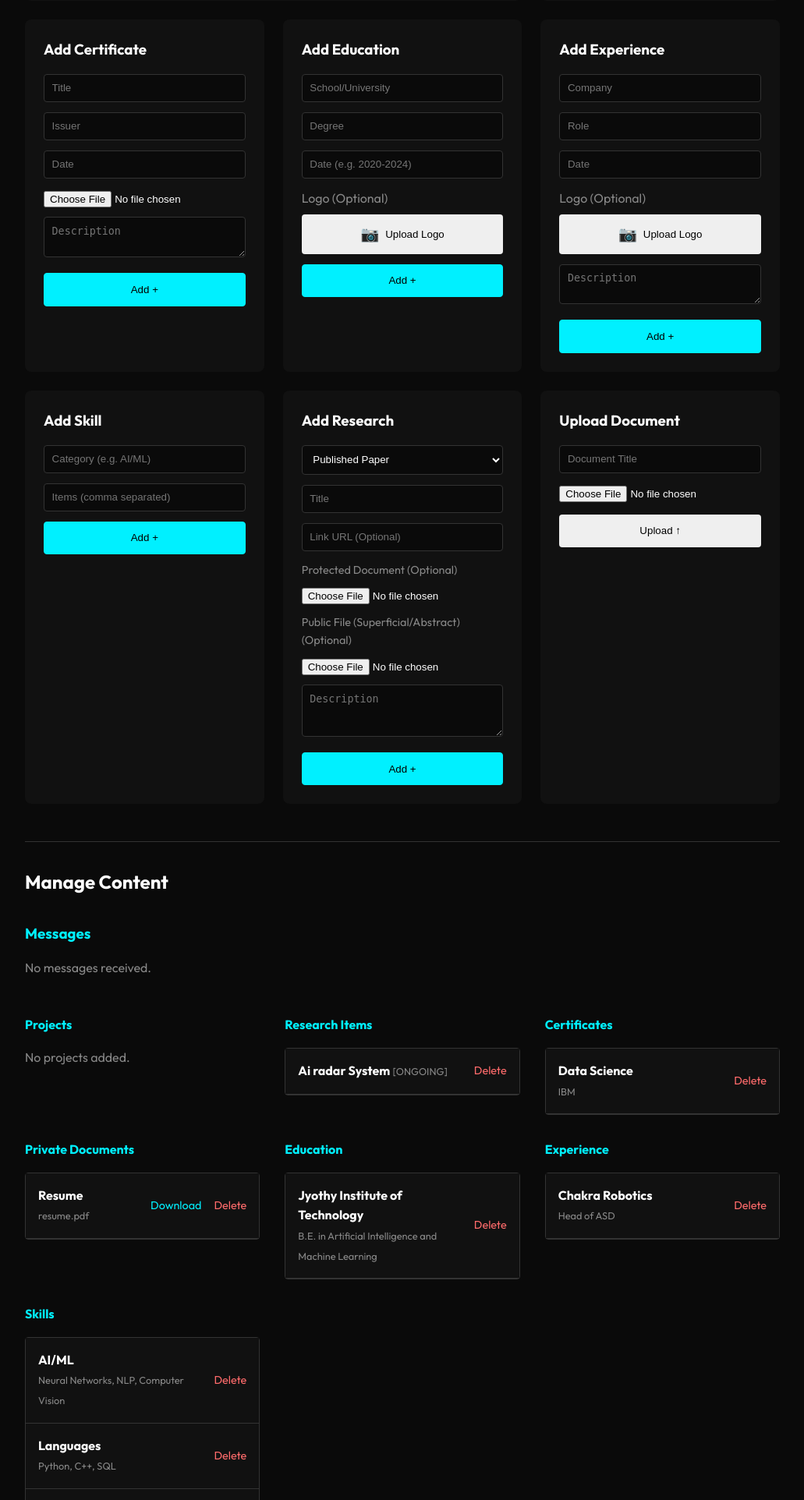
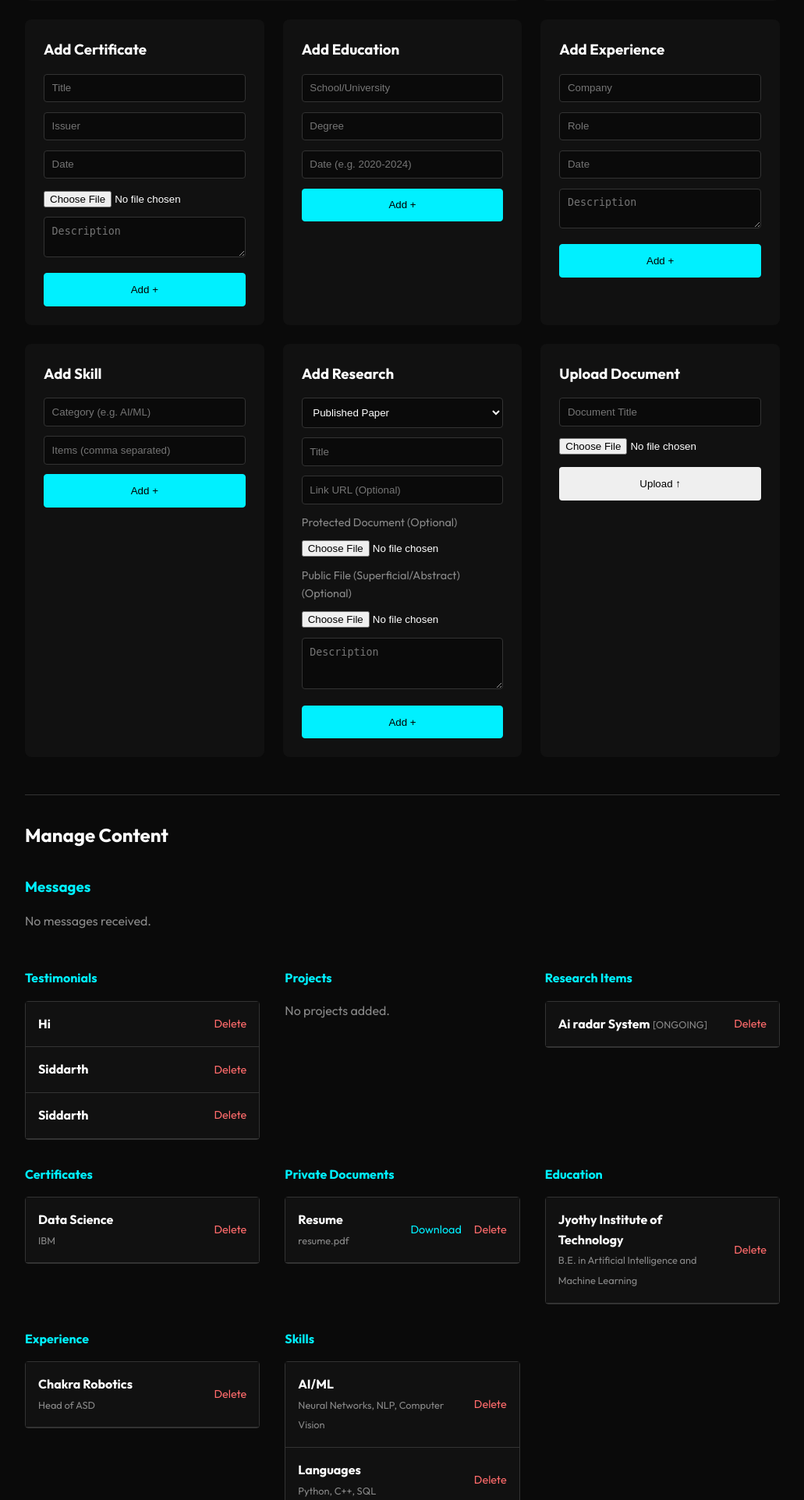
Before and after one commit to siddarth709/Portfolio, a Flask app: page /admin in a window 1280 px wide. Shown: the part 897-2821 px from the top of the page at 78% size, without its empty margins (124-1155 px from the left). Run offline with Flask 3, Linux system fonts and the light colour scheme; a user stored in the database is signed in; some libraries are stand-ins or nearby versions.

Commit message:
Feat: Add Testimonial deletion and revert Edu/Exp logos

```diff
--- a/app.py
+++ b/app.py
@@ -213,6 +213,9 @@ def delete_item(item_id, item_type):
     elif item_type == 'message':
         filepath = DATA_FILE_MESSAGES
         upload_folder = None
+    elif item_type == 'testimonial':
+        filepath = DATA_FILE_TESTIMONIALS
+        upload_folder = app.config['UPLOAD_FOLDER_TESTIMONIALS']
     else:
         return False
 
@@ -243,7 +246,17 @@ def delete_item(item_id, item_type):
                  file_path = os.path.join(app.config['UPLOAD_FOLDER_RESEARCH_PUBLIC'], item_to_delete['public_document'])
                  if os.path.exists(file_path):
                      os.remove(file_path)
+             if item_to_delete.get('public_document'):
+                  file_path = os.path.join(app.config['UPLOAD_FOLDER_RESEARCH_PUBLIC'], item_to_delete['public_document'])
+                  if os.path.exists(file_path):
+                      os.remove(file_path)
 
+        elif item_type == 'testimonial':
+             if item_to_delete.get('image'):
+                 file_path = os.path.join(upload_folder, item_to_delete['image'])
+                 # Generic delete doesn't know about robust file check, but this is fine.
+                 if os.path.exists(file_path):
+                     os.remove(file_path)
         items = [item for item in items if str(item['id']) != str(item_id)]
         save_json(filepath, items)
         return True
@@ -602,24 +615,11 @@ def admin():
             degree = request.form.get('degree')
             date = request.form.get('date')
 
-            logo_filename = None
-            if 'logo' in request.files:
-                file = request.files['logo']
-                if file and file.filename != '' and allowed_file(file.filename):
-                    filename = secure_filename(file.filename)
-                    filename = secure_filename(file.filename)
-                    file.save(os.path.join(UPLOAD_FOLDER_LOGOS, filename))
-                    success, msg = sync_to_github(os.path.join(UPLOAD_FOLDER_LOGOS, filename), is_binary=True, message=f"Upload Education Logo {filename}")
-                    if not success:
-                        flash(f"Logo saved locally, but Sync failed: {msg}", 'warning')
-                    logo_filename = filename
-
             new_edu = {
                 "id": len(load_json(DATA_FILE_EDUCATION)) + 1,
                 "school": school,
                 "degree": degree,
-                "date": date,
-                "logo": logo_filename
+                "date": date
             }
             save_education(new_edu)
             flash('Education Added!', 'success')
@@ -630,25 +630,12 @@ def admin():
             date = request.form.get('date')
             desc = request.form.get('description')
 
-            logo_filename = None
-            if 'logo' in request.files:
-                file = request.files['logo']
-                if file and file.filename != '' and allowed_file(file.filename):
-                    filename = secure_filename(file.filename)
-                    filename = secure_filename(file.filename)
-                    file.save(os.path.join(UPLOAD_FOLDER_LOGOS, filename))
-                    success, msg = sync_to_github(os.path.join(UPLOAD_FOLDER_LOGOS, filename), is_binary=True, message=f"Upload Experience Logo {filename}")
-                    if not success:
-                        flash(f"Logo saved locally, but Sync failed: {msg}", 'warning')
-                    logo_filename = filename
-
             new_exp = {
                 "id": len(load_json(DATA_FILE_EXPERIENCE)) + 1,
                 "role": role,
                 "company": company,
                 "date": date,
-                "description": desc,
-                "logo": logo_filename
+                "description": desc
             }
             save_experience(new_exp)
             flash('Experience Added!', 'success')
@@ -675,6 +662,7 @@ def admin():
     experience = load_json(DATA_FILE_EXPERIENCE)
     skills = load_json(DATA_FILE_SKILLS)
     messages = load_json(DATA_FILE_MESSAGES)
+    testimonials = load_json(DATA_FILE_TESTIMONIALS)
     home_data = load_json(DATA_FILE_HOME)
     return render_template('admin.html',
                            documents=documents,
@@ -686,6 +674,7 @@ def admin():
                            experience=experience,
                            skills=skills,
                            messages=messages,
+                           testimonials=testimonials,
                            home=home_data)
 
 @app.route('/admin/delete/<item_type>/<int:id>')
--- a/static/js/profile-editor.js
+++ b/static/js/profile-editor.js
@@ -48,9 +48,10 @@ document.addEventListener('DOMContentLoaded', () => {
     }
 
     // Initialize for known inputs
+    // Initialize for known inputs
     initCropper('edit-profile-btn', 'hidden-profile-input');
-    initCropper('add-edu-logo-btn', 'add-edu-logo-input');
-    initCropper('add-exp-logo-btn', 'add-exp-logo-input');
+    // Logo inputs removed
+
 
     // --- Modal Logic ---
     cropImage.onload = () => {
--- a/templates/admin.html
+++ b/templates/admin.html
@@ -141,13 +141,6 @@
                         style="width: 100%; padding: 0.6rem; margin-bottom: 0.8rem; background: var(--color-bg-main); border: 1px solid var(--color-border); color: var(--color-text-main); border-radius: 4px;">
                     <input type="text" name="date" required placeholder="Date (e.g. 2020-2024)"
                         style="width: 100%; padding: 0.6rem; margin-bottom: 0.8rem; background: var(--color-bg-main); border: 1px solid var(--color-border); color: var(--color-text-main); border-radius: 4px;">
-                    <label style="display: block; margin-bottom: 0.5rem; color: var(--color-text-secondary);">Logo
-                        (Optional)</label>
-                    <input type="file" id="add-edu-logo-input" name="logo" style="display: none;" accept="image/*">
-                    <button type="button" id="add-edu-logo-btn" class="btn btn-outline"
-                        style="width: 100%; margin-bottom: 0.8rem; display: flex; align-items: center; justify-content: center; gap: 0.5rem;">
-                        <span style="font-size: 1.2rem;">📷</span> Upload Logo
-                    </button>
                     <button type="submit" class="btn btn-primary" style="width: 100%; justify-content: center;">Add
                         &plus;</button>
                 </form>
@@ -164,13 +157,6 @@
                         style="width: 100%; padding: 0.6rem; margin-bottom: 0.8rem; background: var(--color-bg-main); border: 1px solid var(--color-border); color: var(--color-text-main); border-radius: 4px;">
                     <input type="text" name="date" required placeholder="Date"
                         style="width: 100%; padding: 0.6rem; margin-bottom: 0.8rem; background: var(--color-bg-main); border: 1px solid var(--color-border); color: var(--color-text-main); border-radius: 4px;">
-                    <label style="display: block; margin-bottom: 0.5rem; color: var(--color-text-secondary);">Logo
-                        (Optional)</label>
-                    <input type="file" id="add-exp-logo-input" name="logo" style="display: none;" accept="image/*">
-                    <button type="button" id="add-exp-logo-btn" class="btn btn-outline"
-                        style="width: 100%; margin-bottom: 0.8rem; display: flex; align-items: center; justify-content: center; gap: 0.5rem;">
-                        <span style="font-size: 1.2rem;">📷</span> Upload Logo
-                    </button>
                     <textarea name="description" rows="2" placeholder="Description"
                         style="width: 100%; padding: 0.6rem; margin-bottom: 0.8rem; background: var(--color-bg-main); border: 1px solid var(--color-border); color: var(--color-text-main); border-radius: 4px;"></textarea>
                     <button type="submit" class="btn btn-primary" style="width: 100%; justify-content: center;">Add
@@ -269,6 +255,28 @@
 
         <!-- Data Lists -->
         <div style="display: grid; grid-template-columns: repeat(auto-fit, minmax(280px, 1fr)); gap: 2rem;">
+
+            <!-- Testimonials List -->
+            <div>
+                <h4 style="margin-bottom: 1rem; color: var(--color-accent);">Testimonials</h4>
+                {% if testimonials %}
+                <ul style="border: 1px solid var(--color-border); border-radius: 4px;">
+                    {% for item in testimonials %}
+                    <li
+                        style="padding: 1rem; border-bottom: 1px solid var(--color-border); display: flex; justify-content: space-between; align-items: center; background: var(--color-bg-secondary);">
+                        <div style="flex-grow: 1; margin-right: 1rem;">
+                            <strong>{{ item.name }}</strong>
+                        </div>
+                        <a href="#" class="btn-delete"
+                            data-href="{{ url_for('delete', item_type='testimonial', id=item.id) }}"
+                            style="color: #ff6b6b; font-size: 0.9rem;">Delete</a>
+                    </li>
+                    {% endfor %}
+                </ul>
+                {% else %}
+                <p style="color: var(--color-text-secondary);">No testimonials added.</p>
+                {% endif %}
+            </div>
 
             <!-- Projects List -->
             <div>
```
Also changed, not shown: templates/index.html (+2 -5 lines).
